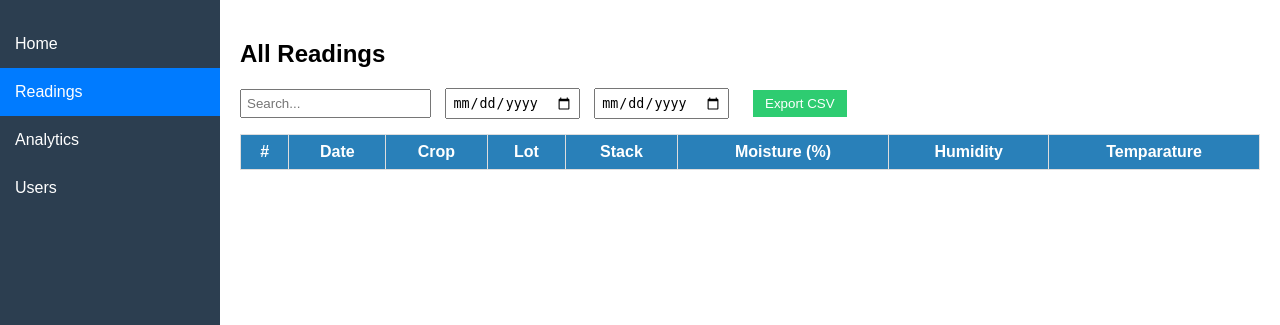
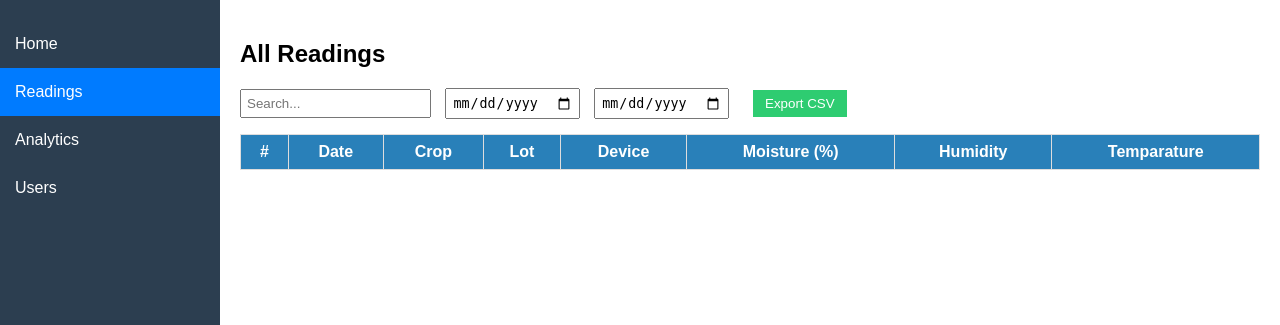
Before and after one commit to anuragnitw6/samvaad-backend, a Python web app: template template/nw_samvaad.html in a window 1280 px wide, after a click on "Readings". Shown: the top 325 px of the page. Run offline with Jinja, Linux system fonts and the light colour scheme; the template is opened without the code that fills it, so the values that code supplies are empty.

Commit message:
Update nw_samvaad.html

```diff
--- a/template/nw_samvaad.html
+++ b/template/nw_samvaad.html
@@ -255,7 +255,7 @@
           <th>Date</th>
           <th>Crop</th>
           <th>Lot</th>
-          <th>Stack</th>
+          <th>Device</th>
           <th>Moisture (%)</th>
           <th>Humidity</th>
           <th>Temparature</th>
@@ -375,8 +375,8 @@
         humidity: item.humidity + "%",
         temperature: item.temperature + "°C",
         commodity: item.commodity,
-        lot: item.lot,
-        stack: item.stack
+        lot: item.id,
+        device: item.deviceId
       }));
 
       renderTable(1);
@@ -412,7 +412,7 @@
           <td>${format(r.date)}</td>
           <td>${format(r.commodity)}</td>
           <td>${format(r.lot)}</td>
-          <td>${format(r.stack)}</td>
+          <td>${format(r.device)}</td>
           <td>${format(r.moisture)}</td>
           <td>${format(r.humidity)}</td>
           <td>${format(r.temperature)}</td>
```
